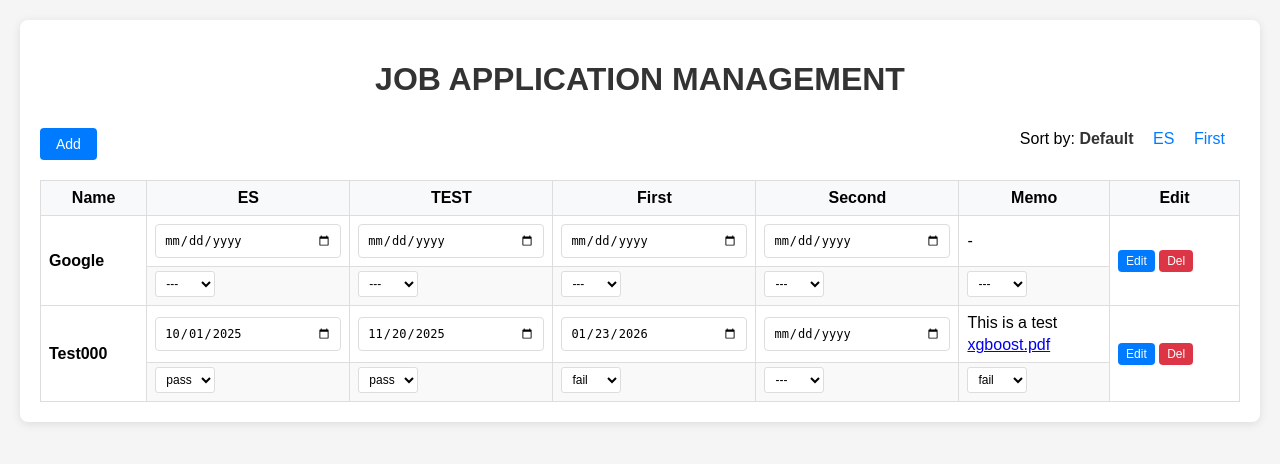
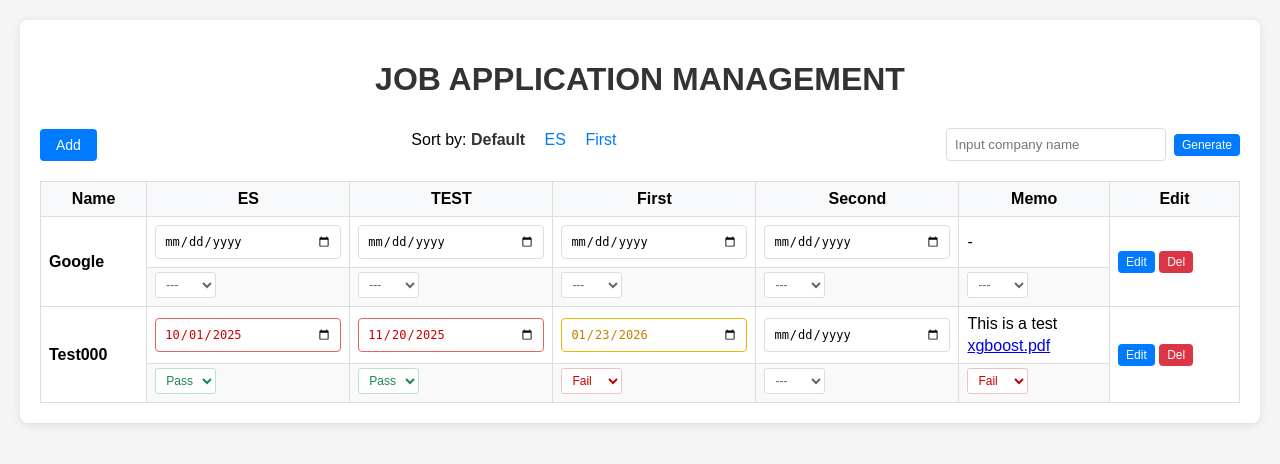
Before and after one commit to AIsPoteX/JobApplicationManagement, a Django app: page / in a window 1280 px wide. Shown: the top 464 px of the page. Run offline with Django 5.2, Linux system fonts and the light colour scheme; data comes from the database, SQL or seed files in the repository; both versions use the stored data as it was after the commit.

Commit message:
third commit

```diff
--- a/job_management/settings.py
+++ b/job_management/settings.py
@@ -10,6 +10,7 @@ For the full list of settings and their values, see
 https://docs.djangoproject.com/en/5.1/ref/settings/
 """
 
+import os
 from pathlib import Path
 
 # Build paths inside the project like this: BASE_DIR / 'subdir'.
@@ -126,3 +127,6 @@ MEDIA_ROOT = BASE_DIR / 'media'
 # https://docs.djangoproject.com/en/5.1/ref/settings/#default-auto-field
 
 DEFAULT_AUTO_FIELD = "django.db.models.BigAutoField"
+
+# Gemini API
+GEMINI_API_KEY = os.environ.get("GEMINI_API_KEY", "")
--- a/jobs/templates/jobs/base.html
+++ b/jobs/templates/jobs/base.html
@@ -28,6 +28,7 @@
             display: flex;
             justify-content: space-between;
             align-items: center;
+            gap: 12px;
         }
         .btn {
             background-color: #007bff;
@@ -149,6 +150,17 @@
             border-radius: 3px;
             background-color: white;
         }
+        .status-select.status-pass {
+            color: #198754;
+            border-color: #b7e4c7;
+        }
+        .status-select.status-fail {
+            color: #c00;
+            border-color: #f3c0c0;
+        }
+        .status-select.status-default {
+            color: #666;
+        }
         .date-input {
             width: auto;
             padding: 4px 6px;
@@ -157,6 +169,14 @@
             border-radius: 3px;
             background-color: white;
             min-width: 120px;
+        }
+        .date-input.date-warning {
+            color: #c77f00;
+            border-color: #e6b800;
+        }
+        .date-input.date-danger {
+            color: #c00;
+            border-color: #d66;
         }
         .status-select option[value="---"] {
             color: #666;
@@ -194,6 +214,36 @@
         .job-row:hover, .status-row:hover {
             background-color: #f5f5f5;
         }
+        .brief-search {
+            display: flex;
+            gap: 8px;
+            align-items: center;
+        }
+        .brief-search input {
+            min-width: 220px;
+        }
+        .brief-panel {
+            border: 1px solid #ddd;
+            border-radius: 6px;
+            padding: 12px;
+            margin-bottom: 16px;
+            background: #fbfbfb;
+        }
+        .brief-header {
+            display: flex;
+            justify-content: space-between;
+            align-items: center;
+            margin-bottom: 8px;
+        }
+        .brief-status {
+            font-size: 13px;
+            color: #333;
+            margin-bottom: 8px;
+        }
+        .brief-body {
+            white-space: pre-wrap;
+            line-height: 1.4;
+        }
     </style>
 </head>
 <body>
--- a/jobs/templates/jobs/job_list.html
+++ b/jobs/templates/jobs/job_list.html
@@ -10,6 +10,20 @@
         <a href="?sort=application_deadline" {% if current_sort == 'application_deadline' %}class="active"{% endif %}>ES</a>
         <a href="?sort=first_interview_date" {% if current_sort == 'first_interview_date' %}class="active"{% endif %}>First</a>
     </div>
+
+    <div class="brief-search">
+        <input id="brief-company" type="text" placeholder="Input company name" />
+        <button id="brief-btn" class="btn btn-small" type="button">Generate</button>
+    </div>
+</div>
+
+<div id="brief-panel" class="brief-panel" style="display:none;">
+    <div class="brief-header">
+        <strong id="brief-title"></strong>
+        <button id="brief-close" class="btn btn-small" type="button">Close</button>
+    </div>
+    <div id="brief-status" class="brief-status"></div>
+    <div id="brief-body" class="brief-body"></div>
 </div>
 
 {% if jobs %}
@@ -112,8 +126,8 @@
                     <input type="hidden" name="field" value="application_status">
                     <select name="status" onchange="this.form.submit()" class="status-select">
                         <option value="---" {% if job.application_status == '---' %}selected{% endif %}>---</option>
-                        <option value="pass" {% if job.application_status == 'pass' %}selected{% endif %}>pass</option>
-                        <option value="fail" {% if job.application_status == 'fail' %}selected{% endif %}>fail</option>
+                        <option value="pass" {% if job.application_status == 'pass' %}selected{% endif %}>Pass</option>
+                        <option value="fail" {% if job.application_status == 'fail' %}selected{% endif %}>Fail</option>
                     </select>
                 </form>
             </td>
@@ -126,8 +140,8 @@
                     <input type="hidden" name="field" value="online_test_status">
                     <select name="status" onchange="this.form.submit()" class="status-select">
                         <option value="---" {% if job.online_test_status == '---' %}selected{% endif %}>---</option>
-                        <option value="pass" {% if job.online_test_status == 'pass' %}selected{% endif %}>pass</option>
-                        <option value="fail" {% if job.online_test_status == 'fail' %}selected{% endif %}>fail</option>
+                        <option value="pass" {% if job.online_test_status == 'pass' %}selected{% endif %}>Pass</option>
+                        <option value="fail" {% if job.online_test_status == 'fail' %}selected{% endif %}>Fail</option>
                     </select>
                 </form>
             </td>
@@ -140,8 +154,8 @@
                     <input type="hidden" name="field" value="first_interview_status">
                     <select name="status" onchange="this.form.submit()" class="status-select">
                         <option value="---" {% if job.first_interview_status == '---' %}selected{% endif %}>---</option>
-                        <option value="pass" {% if job.first_interview_status == 'pass' %}selected{% endif %}>pass</option>
-                        <option value="fail" {% if job.first_interview_status == 'fail' %}selected{% endif %}>fail</option>
+                        <option value="pass" {% if job.first_interview_status == 'pass' %}selected{% endif %}>Pass</option>
+                        <option value="fail" {% if job.first_interview_status == 'fail' %}selected{% endif %}>Fail</option>
                     </select>
                 </form>
             </td>
@@ -154,8 +168,8 @@
                     <input type="hidden" name="field" value="second_interview_status">
                     <select name="status" onchange="this.form.submit()" class="status-select">
                         <option value="---" {% if job.second_interview_status == '---' %}selected{% endif %}>---</option>
-                        <option value="pass" {% if job.second_interview_status == 'pass' %}selected{% endif %}>pass</option>
-                        <option value="fail" {% if job.second_interview_status == 'fail' %}selected{% endif %}>fail</option>
+                        <option value="pass" {% if job.second_interview_status == 'pass' %}selected{% endif %}>Pass</option>
+                        <option value="fail" {% if job.second_interview_status == 'fail' %}selected{% endif %}>Fail</option>
                     </select>
                 </form>
             </td>
@@ -168,8 +182,8 @@
                     <input type="hidden" name="field" value="notes_result">
                     <select name="status" onchange="this.form.submit()" class="status-select">
                         <option value="---" {% if job.notes_result == '---' %}selected{% endif %}>---</option>
-                        <option value="pass" {% if job.notes_result == 'pass' %}selected{% endif %}>pass</option>
-                        <option value="fail" {% if job.notes_result == 'fail' %}selected{% endif %}>fail</option>
+                        <option value="pass" {% if job.notes_result == 'pass' %}selected{% endif %}>Pass</option>
+                        <option value="fail" {% if job.notes_result == 'fail' %}selected{% endif %}>Fail</option>
                     </select>
                 </form>
             </td>
@@ -182,4 +196,112 @@
 <a href="{% url 'add_job' %}">Add first record</a>
 </p>
 {% endif %}
+
+<script>
+(function() {
+    const btn = document.getElementById('brief-btn');
+    const input = document.getElementById('brief-company');
+    const panel = document.getElementById('brief-panel');
+    const title = document.getElementById('brief-title');
+    const body = document.getElementById('brief-body');
+    const statusEl = document.getElementById('brief-status');
+    const closeBtn = document.getElementById('brief-close');
+
+    function colorDateInputs() {
+        const today = new Date();
+        today.setHours(0, 0, 0, 0);
+        document.querySelectorAll('.date-input').forEach(function(el) {
+            el.classList.remove('date-warning', 'date-danger');
+            const val = el.value;
+            if (!val) return;
+            const target = new Date(val);
+            target.setHours(0, 0, 0, 0);
+            const diffDays = (target - today) / (1000 * 60 * 60 * 24);
+            if (diffDays < 0) {
+                el.classList.add('date-danger');
+            } else if (diffDays <= 3) {
+                el.classList.add('date-warning');
+            }
+        });
+    }
+
+    function getCookie(name) {
+        const value = `; ${document.cookie}`;
+        const parts = value.split(`; ${name}=`);
+        if (parts.length === 2) return parts.pop().split(';').shift();
+        return '';
+    }
+
+    function setStatus(text, isError) {
+        statusEl.textContent = text;
+        statusEl.style.color = isError ? '#c00' : '#333';
+    }
+
+    function colorStatusSelects() {
+        document.querySelectorAll('.status-select').forEach(function(sel) {
+            sel.classList.remove('status-pass', 'status-fail', 'status-default');
+            const val = sel.value;
+            if (val === 'pass') {
+                sel.classList.add('status-pass');
+            } else if (val === 'fail') {
+                sel.classList.add('status-fail');
+            } else {
+                sel.classList.add('status-default');
+            }
+        });
+    }
+
+    async function fetchBrief() {
+        const name = (input.value || '').trim();
+        if (!name) {
+            setStatus('请先输入公司名。', true);
+            panel.style.display = 'block';
+            return;
+        }
+
+        setStatus('生成中，请稍候...', false);
+        body.textContent = '';
+        title.textContent = name;
+        panel.style.display = 'block';
+
+        try {
+            const resp = await fetch('{% url "company_brief" %}', {
+                method: 'POST',
+                headers: {
+                    'Content-Type': 'application/x-www-form-urlencoded',
+                    'X-CSRFToken': getCookie('csrftoken'),
+                },
+                body: new URLSearchParams({ company_name: name }),
+            });
+
+            const data = await resp.json();
+            if (!resp.ok) {
+                throw new Error(data.error || '请求失败');
+            }
+
+            setStatus('生成完成', false);
+            body.textContent = data.brief || '未返回内容';
+        } catch (err) {
+            setStatus(err.message, true);
+            body.textContent = '';
+        }
+    }
+
+    btn.addEventListener('click', fetchBrief);
+    input.addEventListener('keydown', function(e) {
+        if (e.key === 'Enter') {
+            fetchBrief();
+        }
+    });
+    closeBtn.addEventListener('click', function() {
+        panel.style.display = 'none';
+    });
+
+    colorDateInputs();
+    colorStatusSelects();
+    document.querySelectorAll('.status-select').forEach(function(sel) {
+        sel.addEventListener('change', colorStatusSelects);
+    });
+})();
+</script>
 {% endblock %}
--- a/jobs/urls.py
+++ b/jobs/urls.py
@@ -8,4 +8,5 @@ urlpatterns = [
     path('delete/<int:job_id>/', views.delete_job, name='delete_job'),
     path('update-status/', views.update_status, name='update_status'),
     path('update-date/', views.update_date, name='update_date'),
+    path('company-brief/', views.company_brief, name='company_brief'),
 ]
--- a/jobs/views.py
+++ b/jobs/views.py
@@ -1,8 +1,10 @@
 from django.shortcuts import render, redirect, get_object_or_404
 from django.contrib import messages
 from django.http import JsonResponse
+from django.views.decorators.http import require_POST
 from .models import JobApplication
 from .forms import JobApplicationForm
+from .services.gemini_client import GeminiAPIError, fetch_company_brief
 
 def job_list(request):
     # 获取排序参数
@@ -109,3 +111,18 @@ def delete_job(request, job_id):
         job.delete()
         messages.success(request, f'{company_name} has been deleted successfully.')
     return redirect('job_list')
+
+
+@require_POST
+def company_brief(request):
+    """Return a Gemini-generated brief for the requested company."""
+    company_name = request.POST.get('company_name', '').strip()
+    if not company_name:
+        return JsonResponse({'error': 'company_name is required.'}, status=400)
+
+    try:
+        brief = fetch_company_brief(company_name)
+    except GeminiAPIError as exc:
+        return JsonResponse({'error': str(exc)}, status=500)
+
+    return JsonResponse({'company_name': company_name, 'brief': brief})
--- /dev/null
+++ b/test.py
@@ -0,0 +1,5 @@
+import google.generativeai as genai, os
+genai.configure(api_key=os.environ["GEMINI_API_KEY"])
+for m in genai.list_models():
+    if "generateContent" in m.supported_generation_methods:
+        print(m.name)
```
Also changed, not shown: jobs/services/gemini_client.py (added, +67 -0 lines), README.md, db.sqlite3, jobs/services/__init__.py (added), 1 other file.
